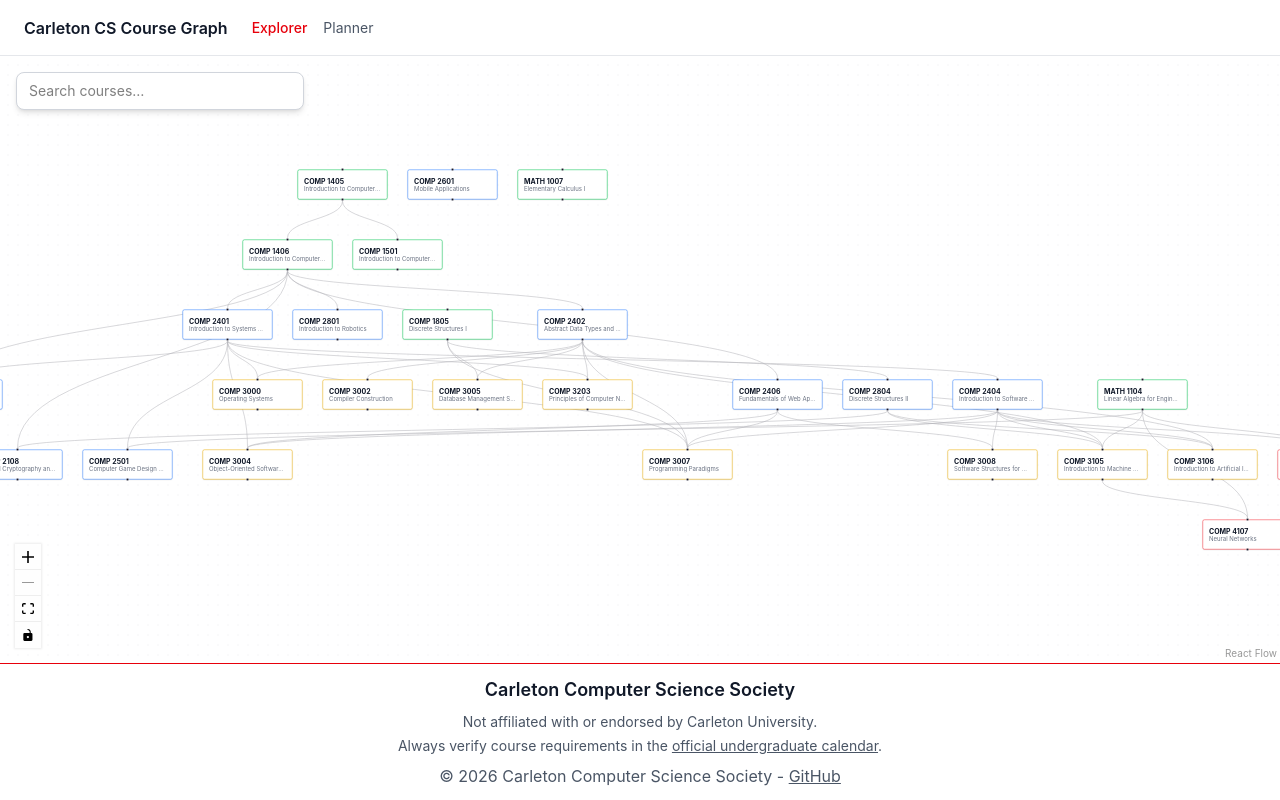
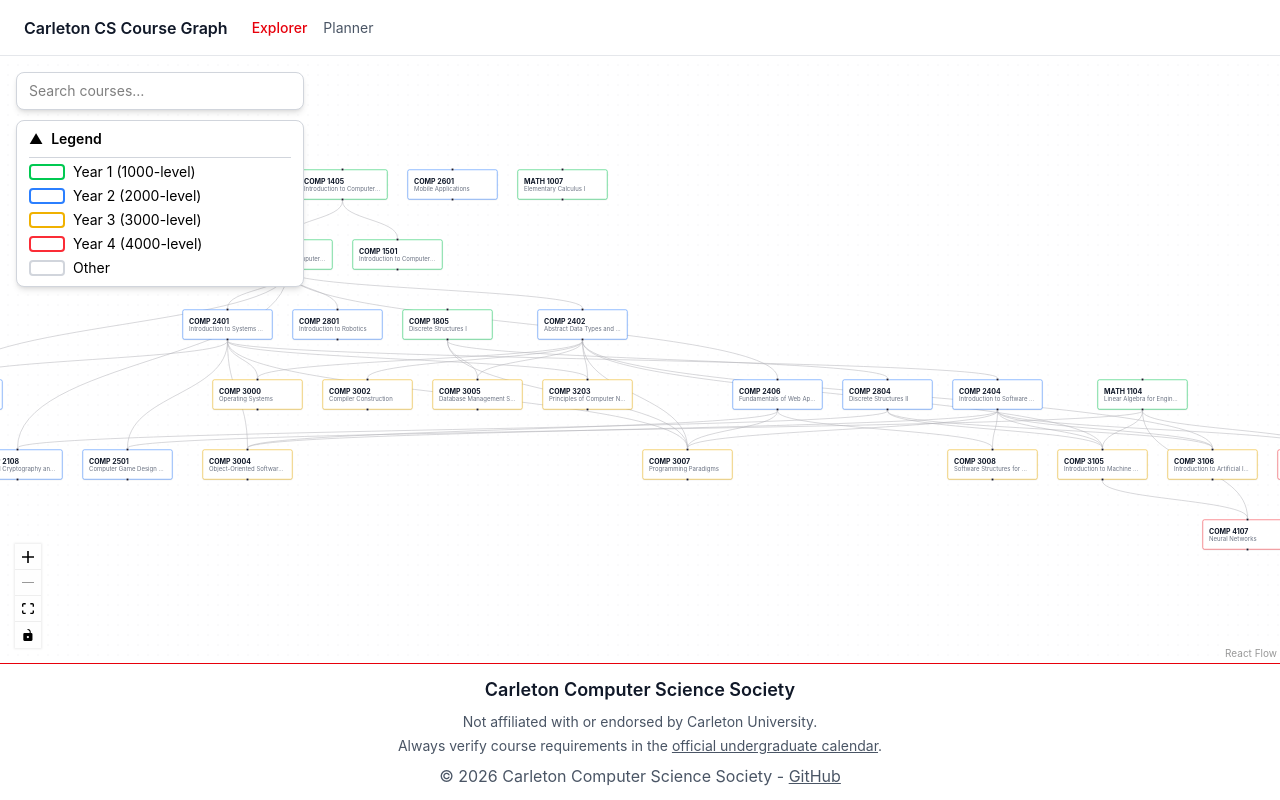
Before and after one commit to CarletonComputerScienceSociety/course-graph, a React (Vite) app: page /course-graph/explorer in a window 1280 px wide. Built offline with nearby package versions, Linux system fonts and the light colour scheme.

Commit message:
add legend component

```diff
--- a/src/components/CourseNode.tsx
+++ b/src/components/CourseNode.tsx
@@ -4,22 +4,20 @@ import { useExplorerStore } from '@/store/explorerStore';
 export type CourseNodeData = { code: string; title: string };
 export type CourseNodeType = Node<CourseNodeData>;
 
+export const YEAR_COLOUR_DEFAULT = 'border-gray-300';
+
+export const YEAR_COLOUR: Record<string, string> = {
+  '1': 'border-green-500',
+  '2': 'border-blue-500',
+  '3': 'border-yellow-500',
+  '4': 'border-red-500',
+};
+
 export default function CourseNode({ data }: NodeProps<CourseNodeType>) {
   const { selectedCourse, highlightedSet } = useExplorerStore();
   const dimmed = selectedCourse !== null && !highlightedSet.has(data.code);
-
-  const year = data.code.match(/\d/)?.[0];
-
-  const borderColour =
-    year === '1'
-      ? 'border-green-500'
-      : year === '2'
-        ? 'border-blue-500'
-        : year === '3'
-          ? 'border-yellow-500'
-          : year === '4'
-            ? 'border-red-500'
-            : 'border-gray-300';
+  const match = data.code.match(/\d/);
+  const borderColour = match ? YEAR_COLOUR[match[0]] : YEAR_COLOUR_DEFAULT;
 
   return (
     <div
--- /dev/null
+++ b/src/components/ExplorerLegend.tsx
@@ -0,0 +1,36 @@
+import { useState } from 'react';
+
+import { YEAR_COLOUR, YEAR_COLOUR_DEFAULT } from '@/components/CourseNode';
+
+export default function ExplorerLegend() {
+  const [open, setOpen] = useState(true);
+  const div = 'flex flex-row gap-2';
+  const colouredDiv = 'w-9 h-4 border-2 self-center rounded';
+
+  return (
+    <div className="text-sm absolute left-4 top-16 w-72 bg-white border border-gray-300 px-3 py-2 rounded-lg shadow-md z-1">
+      <div className="flex gap-2">
+        <button className="hover:text-red-600" onClick={() => setOpen(!open)}>
+          {open ? '▲' : '▼'}
+        </button>
+        <p className="flex-1 font-semibold">Legend</p>
+      </div>
+
+      {open && (
+        <div className="flex flex-col gap-1 border-t border-gray-300 pt-1 mt-2">
+          {Object.entries(YEAR_COLOUR).map(([key, colour]) => (
+            <div className={`${div}`}>
+              <div className={`${colouredDiv} ${colour}`}></div>
+              <p>{`Year ${key} (${key}000-level)`}</p>
+            </div>
+          ))}
+
+          <div className={`${div}`}>
+            <div className={`${colouredDiv} ${YEAR_COLOUR_DEFAULT}`}></div>
+            <p>Other</p>
+          </div>
+        </div>
+      )}
+    </div>
+  );
+}
--- a/src/pages/Explorer.tsx
+++ b/src/pages/Explorer.tsx
@@ -25,6 +25,7 @@ import CourseNode from '@/components/CourseNode';
 import type { CourseNodeData } from '@/components/CourseNode';
 import CourseDetailPanel from '@/components/CourseDetailPanel';
 import ExplorerSearch from '@/components/ExplorerSearch';
+import ExplorerLegend from '@/components/ExplorerLegend';
 
 const NODE_W = 180;
 const NODE_H = 60;
@@ -108,6 +109,7 @@ export default function Explorer() {
   return (
     <div className="relative h-full w-full">
       <ExplorerSearch />
+      <ExplorerLegend />
       <ReactFlow
         nodes={nodes}
         edges={edges}
```
